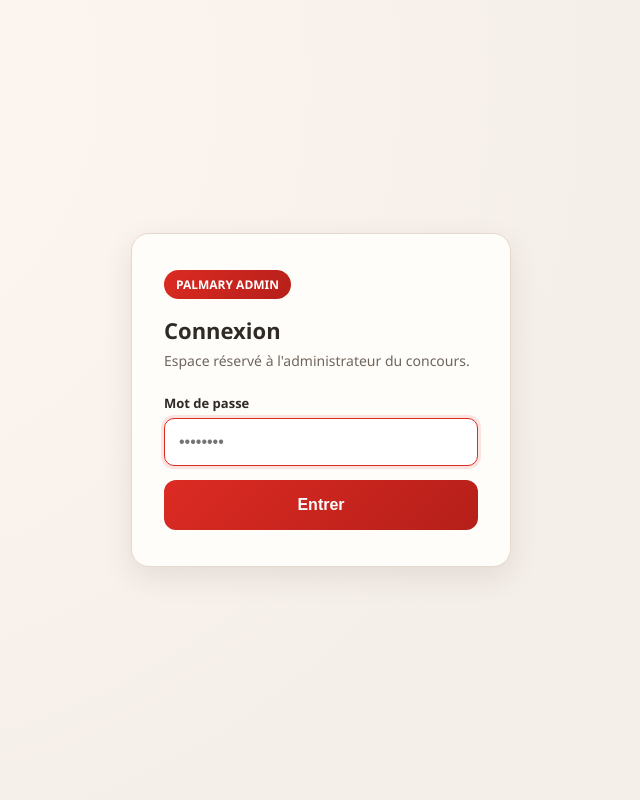
After one commit to malikhadjoudj/concour_maxon, a Flask app: page /admin/login in a window 1280 px wide. The commit adds this page. Shown: the whole page, without its empty margins (319-959 px from the left). Run offline with Flask 3, Linux system fonts and the light colour scheme; parts of the project's set-up code (start-up, migrations or seed data) failed here and were passed over; some libraries are stand-ins or nearby versions.

Commit message:
add admin login protection

```diff
--- a/app.py
+++ b/app.py
@@ -6,9 +6,11 @@ import random
 import re
 import urllib.error
 import urllib.request
+
 import psycopg2
 import psycopg2.extras
-from flask import Flask, render_template, request, send_from_directory
+from flask import Flask, render_template, request, send_from_directory, session, redirect, url_for
+from functools import wraps
 from werkzeug.utils import secure_filename
 
 
@@ -54,6 +56,8 @@ UPLOAD_FOLDER = "uploads"
 ALLOWED_EXTENSIONS = {"png", "jpg", "jpeg"}
 app.config["UPLOAD_FOLDER"] = UPLOAD_FOLDER
 app.config["MAX_CONTENT_LENGTH"] = 16 * 1024 * 1024  # 16 MB
+
+ADMIN_PASSWORD      = os.getenv("ADMIN_PASSWORD", "admin1234")
 
 SIMULATE_AI         = os.getenv("SIMULATE_AI", "0") == "1"
 USE_GEMINI          = os.getenv("USE_GEMINI", "1") == "1"
@@ -502,7 +506,36 @@ def index():
     return render_template("index.html", message=None)
 
 
+def admin_required(f):
+    @wraps(f)
+    def decorated(*args, **kwargs):
+        if not session.get("admin_logged_in"):
+            return redirect(url_for("admin_login"))
+        return f(*args, **kwargs)
+    return decorated
+
+
+@app.route("/admin/login", methods=["GET", "POST"])
+def admin_login():
+    error = None
+    if request.method == "POST":
+        pwd = request.form.get("password", "")
+        if pwd == ADMIN_PASSWORD:
+            session["admin_logged_in"] = True
+            return redirect(url_for("admin"))
+        else:
+            error = "Mot de passe incorrect."
+    return render_template("admin_login.html", error=error)
+
+
+@app.route("/admin/logout")
+def admin_logout():
+    session.pop("admin_logged_in", None)
+    return redirect(url_for("admin_login"))
+
+
 @app.route("/admin")
+@admin_required
 def admin():
     conn = get_db()
     try:
--- /dev/null
+++ b/templates/admin_login.html
@@ -0,0 +1,139 @@
+<!DOCTYPE html>
+<html lang="fr">
+<head>
+    <meta charset="UTF-8">
+    <meta name="viewport" content="width=device-width, initial-scale=1.0">
+    <title>Admin - Connexion</title>
+    <style>
+        :root {
+            --red: #dc2b23;
+            --red-dark: #b51f19;
+            --bg: #f5efe9;
+            --card: #fffdf9;
+            --line: #e5d8cc;
+            --ink: #2f2a26;
+            --muted: #6f655d;
+            --err-bg: #fdeeee;
+            --err-tx: #92221d;
+        }
+
+        * { box-sizing: border-box; }
+
+        body {
+            margin: 0;
+            min-height: 100vh;
+            display: flex;
+            align-items: center;
+            justify-content: center;
+            background: radial-gradient(circle at 10% 10%, #fff6f2 0%, var(--bg) 60%);
+            font-family: "Segoe UI", Arial, sans-serif;
+            padding: 20px;
+        }
+
+        .card {
+            background: var(--card);
+            border: 1px solid var(--line);
+            border-radius: 18px;
+            padding: 36px 32px;
+            width: 100%;
+            max-width: 380px;
+            box-shadow: 0 10px 30px rgba(72, 42, 34, 0.1);
+        }
+
+        .logo {
+            display: inline-block;
+            padding: 6px 12px;
+            border-radius: 999px;
+            font-size: 12px;
+            font-weight: 700;
+            color: #fff;
+            background: linear-gradient(135deg, var(--red), var(--red-dark));
+            margin-bottom: 16px;
+        }
+
+        h1 {
+            margin: 0 0 6px;
+            font-size: 22px;
+            color: var(--ink);
+        }
+
+        p {
+            margin: 0 0 24px;
+            color: var(--muted);
+            font-size: 14px;
+        }
+
+        .error {
+            background: var(--err-bg);
+            color: var(--err-tx);
+            border: 1px solid #f4caca;
+            border-radius: 10px;
+            padding: 10px 14px;
+            font-size: 14px;
+            margin-bottom: 16px;
+        }
+
+        label {
+            display: block;
+            font-size: 13px;
+            font-weight: 700;
+            margin-bottom: 6px;
+            color: var(--ink);
+        }
+
+        input[type="password"] {
+            width: 100%;
+            border: 1px solid var(--line);
+            background: #fff;
+            border-radius: 10px;
+            min-height: 48px;
+            padding: 11px 14px;
+            font-size: 16px;
+            color: var(--ink);
+            outline: none;
+            transition: border-color .2s, box-shadow .2s;
+        }
+
+        input[type="password"]:focus {
+            border-color: var(--red);
+            box-shadow: 0 0 0 3px rgba(220, 43, 35, 0.12);
+        }
+
+        button {
+            margin-top: 14px;
+            width: 100%;
+            border: 0;
+            border-radius: 12px;
+            min-height: 50px;
+            font-size: 16px;
+            font-weight: 700;
+            cursor: pointer;
+            color: #fff;
+            background: linear-gradient(135deg, var(--red), var(--red-dark));
+            transition: filter .15s, transform .12s;
+        }
+
+        button:hover {
+            filter: brightness(1.05);
+            transform: translateY(-1px);
+        }
+    </style>
+</head>
+<body>
+    <div class="card">
+        <span class="logo">PALMARY ADMIN</span>
+        <h1>Connexion</h1>
+        <p>Espace réservé à l'administrateur du concours.</p>
+
+        {% if error %}
+        <div class="error">{{ error }}</div>
+        {% endif %}
+
+        <form method="POST">
+            <label for="password">Mot de passe</label>
+            <input id="password" type="password" name="password" required autofocus placeholder="••••••••">
+            <button type="submit">Entrer</button>
+        </form>
+    </div>
+</body>
+</html>
```
Also changed, not shown: templates/index.html (+14 -75 lines), concours.db (added), 1 other file.
